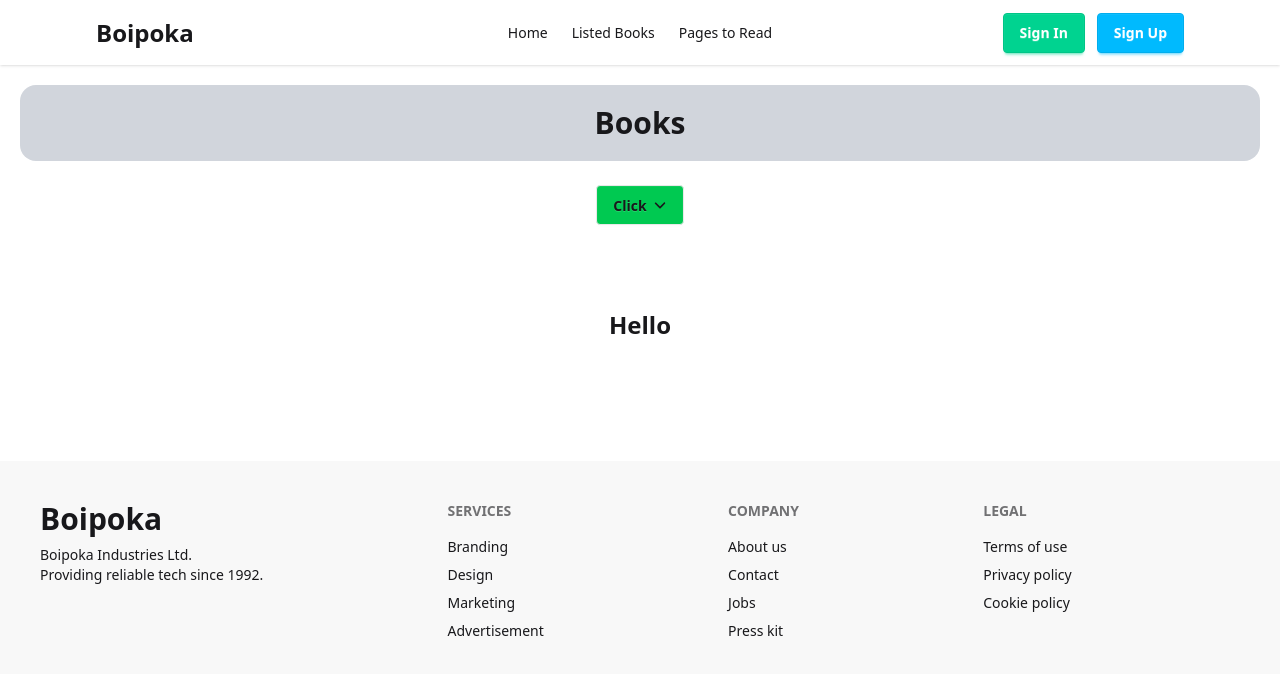
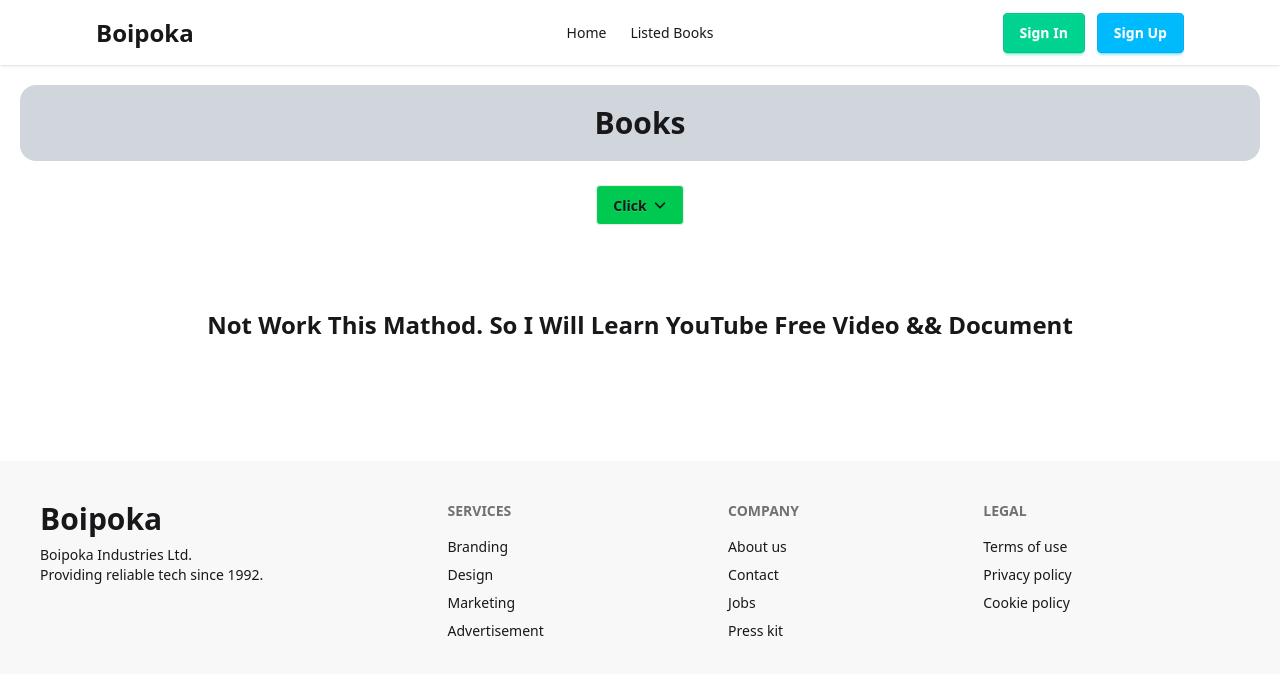
Before and after one commit to MdAsraful56/Boipoka, a React (Vite) app: page /listbooks in a window 1280 px wide. Shown: the top 674 px of the page. Built offline with nearby package versions, Linux system fonts and the light colour scheme.

Commit message:
Not Work This Mathod. So I Will Learn YouTube Free Video && Document

```diff
--- a/src/App.jsx
+++ b/src/App.jsx
@@ -15,7 +15,7 @@ function App() {
         <Route index element={<Home />} />
         <Route path='/books/:id' loader={() => fetch('../../../public/EnglishBooks.json')} element={ <BooksDetailes /> } />
         <Route path='/listbooks' loader={() => fetch('../public/EnglishBooks.json')} element={<ListBook />} />
-        <Route path='/pagetoread' loader={()=> fetch('../public/EnglishBooks.json')} element={ <PageToRead /> } />
+        {/* <Route path='/pagetoread' loader={()=> fetch('../public/EnglishBooks.json')} element={ <PageToRead /> } /> */}
       </Route>
     )
   )
--- a/src/components/ListBook/ListBook.jsx
+++ b/src/components/ListBook/ListBook.jsx
@@ -32,7 +32,7 @@ const ListBook = () => {
                 </div>
             </div>
             <div className="p-20 text-center">
-                <span className="text-2xl text-center font-semibold">Hello</span>
+                <span className="text-2xl text-center font-semibold">Not Work This Mathod. So I Will Learn YouTube Free Video && Document </span>
             </div>
         </div>
     );
--- a/src/components/Navber/Navber.jsx
+++ b/src/components/Navber/Navber.jsx
@@ -7,7 +7,7 @@ const Navber = () => {
     const links = <>
         <li><NavLink to='/' >Home</NavLink></li>
         <li><NavLink to='/listbooks' >Listed Books</NavLink></li>
-        <li><NavLink to='/pagetoread' >Pages to Read</NavLink></li>
+        {/* <li><NavLink to='/pagetoread' >Pages to Read</NavLink></li> */}
     </>
 
     return (
```
